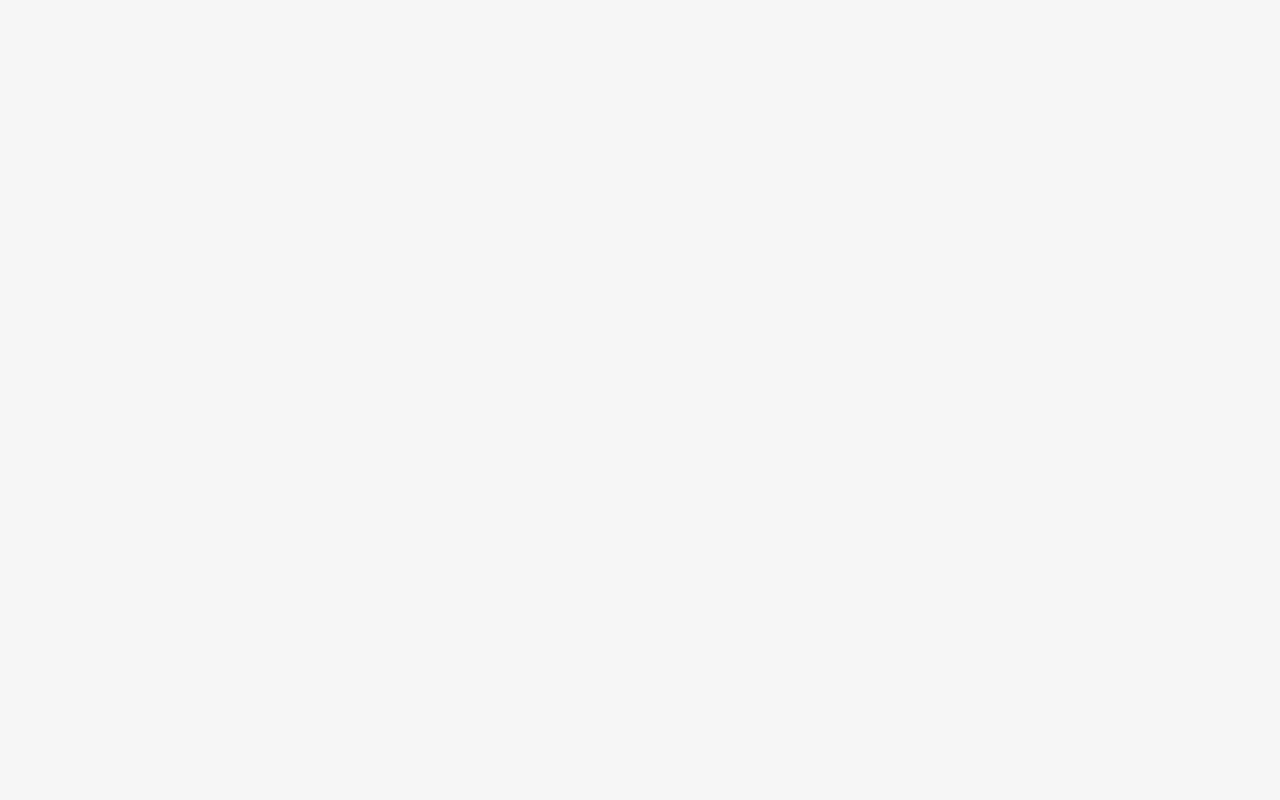
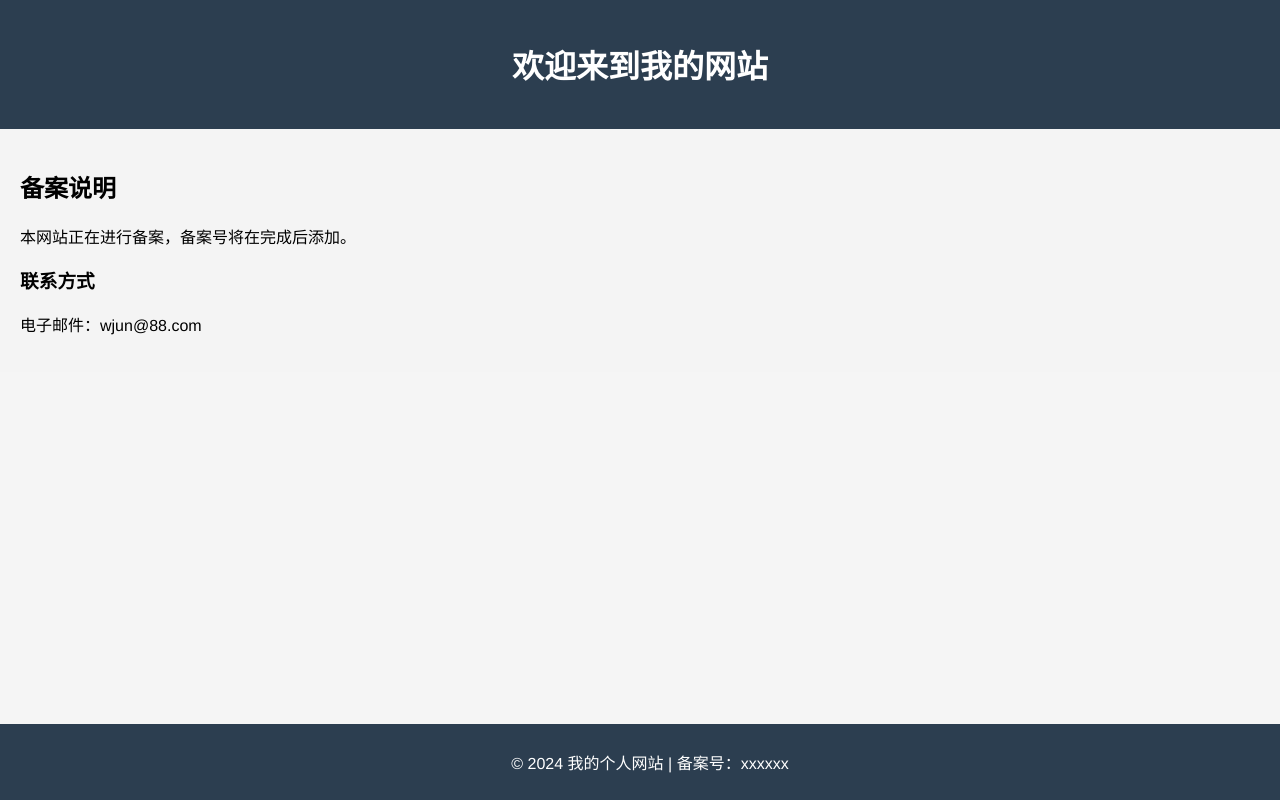
Before and after one commit to wjunex/tool, a Vue app: page /index in a window 1280 px wide. Before the commit this address had no page. Built offline with nearby package versions, Linux system fonts and the light colour scheme.

Commit message:
feat: 新增备案页

```diff
--- a/src/router/index.ts
+++ b/src/router/index.ts
@@ -5,7 +5,12 @@ import { createRouter, createWebHistory, RouteRecordRaw } from 'vue-router'
 const routes: Array<RouteRecordRaw> = [
   {
     path: '/',
-    redirect: 'iframe'
+    redirect: 'index'
+  },
+  {
+    path: '/index',
+    name: 'Index',
+    component: () => import('@/view/index/index.vue'),
   },
   {
     path: '/iframe',
--- /dev/null
+++ b/src/view/index/index.vue
@@ -0,0 +1,58 @@
+<template>
+  <div id="app">
+    <header>
+      <h1>欢迎来到我的网站</h1>
+    </header>
+    <main>
+      <section>
+        <h2>备案说明</h2>
+        <p>本网站正在进行备案，备案号将在完成后添加。</p>
+      </section>
+      <section>
+        <h3>联系方式</h3>
+        <p>电子邮件：wjun@88.com</p>
+      </section>
+    </main>
+    <footer>
+      <p>© 2024 我的个人网站 | 备案号：xxxxxx</p>
+    </footer>
+  </div>
+</template>
+
+<script></script>
+
+<style scoped>
+  #app {
+    font-family: Avenir, Helvetica, Arial, sans-serif;
+    margin: 0;
+    padding: 0;
+    background-color: #f4f4f4;
+  }
+
+  header {
+    background-color: #2c3e50;
+    color: #fff;
+    text-align: center;
+    padding: 20px;
+  }
+
+  main {
+    padding: 20px;
+  }
+
+  h1,
+  h2,
+  h3 {
+    /* color: #333; */
+  }
+
+  footer {
+    background-color: #2c3e50;
+    color: #fff;
+    text-align: center;
+    padding: 10px;
+    position: fixed;
+    width: 100%;
+    bottom: 0;
+  }
+</style>
```
